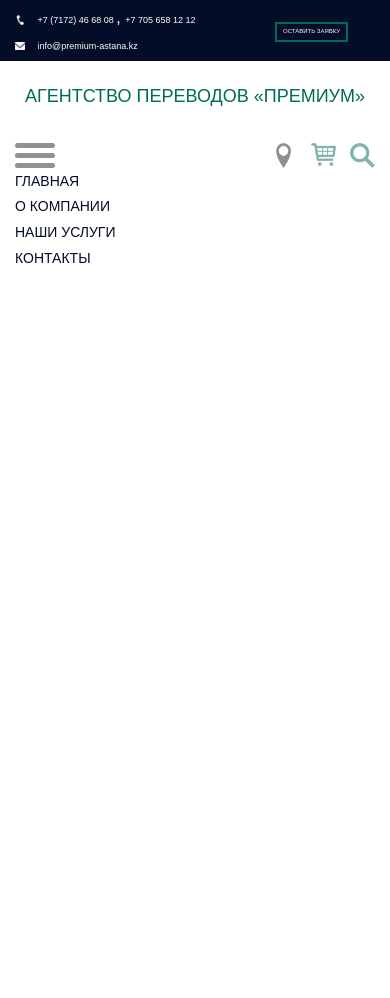
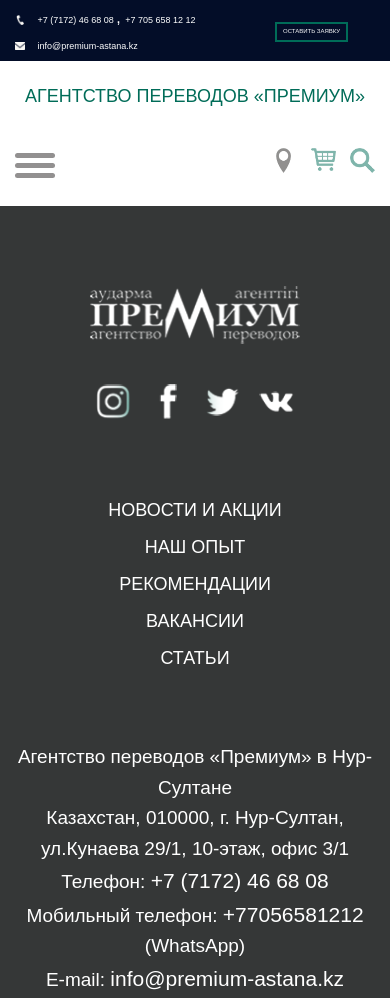
Before and after one commit to zhuman07/premium_site, a website: page app/index.html in a window 390 px wide. Before the commit the page ends 844 px from the top, so only its background shows below. Drawn offline with nearby package versions, Linux system fonts and the light colour scheme; a web font is replaced by a local one.

Commit message:
mobile menu and footer

```diff
--- a/app/index.html
+++ b/app/index.html
@@ -70,32 +70,72 @@
 			<div class="header-bottom">
 				<div class="container">
 					<div class="row">
-						<div class="col-md-7 col-sm-9 col-xs-6">
-							<nav class="menu">
-								<div class="menu__icon hidden-lg hidden-md hidden-sm">
+						<div class="col-xs-6 hidden-lg hidden-md hidden-sm">
+							<div class="menu-icon">
+								<div class="menu-icon__inner">
 									<i></i>
 									<i></i>
 									<i></i>
 								</div>
-								<ul>
-									<li><a href="">Главная</a></li>
-									<li><a href="">О компании</a></li>
-									<li><a href="">Наши услуги</a></li>
-									<li><a href="">Контакты</a></li>
-								</ul>
-							</nav>
+							</div>
 						</div>
-						<div class="col-md-5 col-sm-3 col-xs-6">
+						<div class="col-md-5 col-md-push-7 col-sm-3 col-sm-push-9 col-xs-6">
 							<div class="header-bottom__icons">
 								<a href=""><i class="header-bottom__icon header-bottom__icon_map"></i></a>
 								<a href=""><i class="header-bottom__icon header-bottom__icon_basket"></i></a>
 								<a href=""><i class="header-bottom__icon header-bottom__icon_search"></i></a>
 							</div>
 						</div>
+						<div class="col-md-7 col-md-pull-5 col-sm-9 col-sm-pull-3 col-xs-12">
+							<nav class="menu">
+								<ul>
+									<li><a href="index.html">Главная</a></li>
+									<li><a href="#">О компании</a></li>
+									<li><a href="#">Наши услуги</a></li>
+									<li><a href="#">Контакты</a></li>
+								</ul>
+							</nav>
+						</div>
 					</div>
 				</div>
 			</div>
 		</header>
+
+		<footer>
+			<div class="container">
+				<div class="row">
+					<div class="col-md-3">
+						<div class="logotype">
+							<a href="index.html"><img src="img/logo.png" alt=""></a>
+						</div>
+						<div class="social-links">
+							<a href=""><i class="social-icon social-icon_instagram"></i></a>
+							<a href=""><i class="social-icon social-icon_facebook"></i></a>
+							<a href=""><i class="social-icon social-icon_twitter"></i></a>
+							<a href=""><i class="social-icon social-icon_vk"></i></a>
+						</div>
+					</div>
+					<div class="col-md-3">
+						<ul class="footer-menu">
+							<li><a href="">Новости и акции</a></li>
+							<li><a href="">Наш опыт</a></li>
+							<li><a href="">Рекомендации</a></li>
+							<li><a href="">Вакансии</a></li>
+							<li><a href="">Статьи</a></li>
+						</ul>
+					</div>
+					<div class="col-md-6">
+						<ul class="footer-contacts">
+							<li>Агентство переводов «Премиум» в Нур-Султане</li>
+							<li>Казахстан, 010000, г. Нур-Султан, ул.Кунаева 29/1, 10-этаж, офис 3/1</li>
+							<li>Телефон: <a href="tel://+7 (7172) 46 68 08">+7 (7172) 46 68 08</a></li>
+							<li>Мобильный телефон: <a href="https://wa.me/+77056581212">+77056581212</a> (WhatsApp)</li>
+							<li>E-mail: <a href="mailto://info@premium-astana.kz">info@premium-astana.kz</a></li>
+						</ul>
+					</div>
+				</div>
+			</div>
+		</footer>
 	</div>
 
 	<div class="hidden"></div>
--- a/app/js/common.js
+++ b/app/js/common.js
@@ -7,22 +7,10 @@
 		});
 	};
 
-	//E-mail Ajax Send
-	//Documentation & Example: https://github.com/agragregra/uniMail
-	$("form").submit(function() { //Change
-		var th = $(this);
-		$.ajax({
-			type: "POST",
-			url: "mail.php", //Change
-			data: th.serialize()
-		}).done(function() {
-			alert("Thank you!");
-			setTimeout(function() {
-				// Done Functions
-				th.trigger("reset");
-			}, 1000);
-		});
-		return false;
-	});
+	$('.menu-icon').on('click', function () {
+		$(this).toggleClass('menu-icon_active');
+		$('.menu').toggle(200);
+	})
 
+	$('body').css('min-height', $(window).height()+'px');
 });
--- a/sass/_media.sass
+++ b/sass/_media.sass
@@ -45,7 +45,6 @@
 					font-size: 14px
 
 	.header-bottom
-		padding: 10px 0
 		&__icons
 			a
 				margin-left: 10px
@@ -55,8 +54,24 @@
 			width: 25px
 			height: 25px
 
+	.logotype
+		text-align: center
+
+	.social-links
+		text-align: center
+
+	.footer-menu
+		text-align: center
+		margin: 70px 0
+
+	.footer-contacts
+		text-align: center
+
 /* Small Devices, Tablets */
 @media only screen and (max-width : 768px)
+
+	header, footer
+		position: static
 
 	.header-top
 		padding: 5px 0
@@ -82,6 +97,22 @@
 		padding: 25px 0
 		&__title
 			font-size: 18px
+
+	.menu
+		position: absolute
+		top: -7px
+		left: 0
+		z-index: 2
+		width: 100%
+		background-color: #ebebeb
+		padding: 25px 0
+		display: none
+		ul
+			li
+				display: block
+				margin: 0
+				padding: 20px 0
+				text-align: center
 
 	/*Disable Animation on Mobile Devices*/
 	.animated
--- a/sass/header.sass
+++ b/sass/header.sass
@@ -28,6 +28,7 @@
 	width: 100%
 	left: 0
 	top: 0
+	z-index: 1
 	background-color: #fff
 
 .header-top
@@ -85,7 +86,34 @@
 		line-height: 1.2
 
 .menu
-	&__icon
+	padding: 15px 0
+	ul
+		list-style: none
+		margin: 0
+		padding: 0
+		li
+			display: inline-block
+			margin-right: 40px
+			&:last-child
+				margin-right: 0
+			a
+				font-family: $l_bold
+				color: $blue
+				font-size: 20px
+				text-transform: uppercase
+				transition: all .3s ease
+				display: inline-block
+				&:hover
+					transform: scale(1.1)
+
+.menu-icon
+	padding: 20px 30px 20px 15px
+	display: inline-block
+	position: relative
+	left: -15px
+	&_active
+		background-color: #ebebeb
+	&__inner
 		width: 40px
 		height: 25px
 		position: relative
@@ -104,25 +132,10 @@
 			&:nth-child(3)
 				top: 20px
 
-	ul
-		list-style: none
-		margin: 0
-		padding: 0
-		li
-			display: inline-block
-			margin-right: 40px
-			&:last-child
-				margin-right: 0
-			a
-				font-family: $l_bold
-				color: $blue
-				font-size: 20px
-				text-transform: uppercase
-
 .header-bottom
-	padding: 20px 0
 	&__icons
 		text-align: right
+		padding: 15px 0
 		a
 			display: inline-block
 			margin-left: 20px
@@ -144,3 +157,72 @@
 		background-image: url('../img/icons/basket.png')
 	&__icon_search
 		background-image: url('../img/icons/lupe.png')
+
+footer
+	background-color: $brown
+	position: absolute
+	bottom: 0
+	left: 0
+	width: 100%
+	padding: 80px 0
+	z-index: 0
+
+.logotype
+	img
+		max-width: 210px
+
+.social-links
+	margin-top: 40px
+	a
+		display: inline-block
+		margin-right: 15px
+		&:last-child
+			margin-right: 0
+
+.social-icon
+	display: inline-block
+	width: 35px
+	height: 35px
+	background-repeat: no-repeat
+	background-size: contain
+	background-position: 50% 50%
+	&_instagram
+		background-image: url("../img/icons/insta.png")
+	&_facebook
+		background-image: url("../img/icons/fb.png")
+	&_twitter
+		background-image: url("../img/icons/twitter.png")
+	&_vk
+		background-image: url("../img/icons/vk.png")
+	&:hover
+		opacity: .3
+
+.footer-menu
+	list-style: none
+	margin: 0
+	padding: 0
+	li
+		margin-bottom: 8px
+		&:last-child
+			margin-bottom: 0
+		a
+			text-transform: uppercase
+			font-size: 18px
+			color: #fff
+			&:hover
+				text-decoration: underline
+
+.footer-contacts
+	list-style: none
+	margin: 0
+	padding: 0
+	li
+		color: #fff
+		font-size: 19px
+		a
+			color: #fff
+			font-size: 21px
+			margin: 0
+			padding: 0
+			&:hover
+				text-decoration: underline
```
Also changed, not shown: app/css/header.min.css, app/css/main.min.css.
